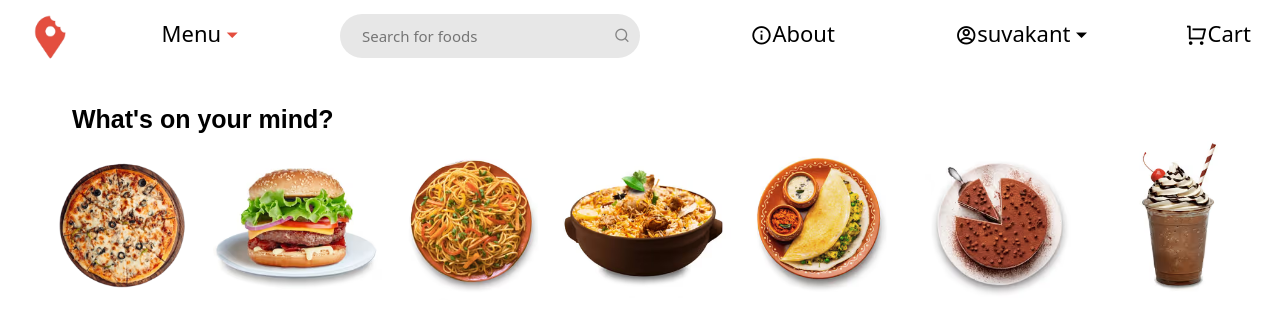
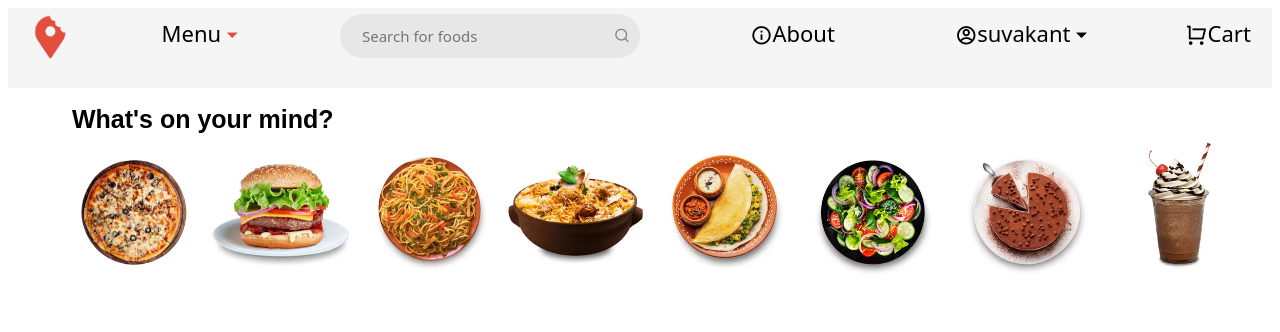
Before and after one commit to suvakantarout/ONLINE-FOOD-DELIVERY, a plain HTML site: page Home.html in a window 1280 px wide. Drawn offline with nearby package versions, Linux system fonts and the light colour scheme.

Commit message:
changes in nav bar

```diff
--- a/Home.html
+++ b/Home.html
@@ -30,13 +30,14 @@
             </nav>
             <h1 id="Text">What's on your mind?</h1>
             <div id="Whats_on_your_mind">
-                <img src="images/categories/Pizza (2).png" alt="Error" height="15%" width="15%">
-                <img src="images/categories/Burger.png" alt="Error" height="15%" width="15%">
-                <img src="images/categories/Chinese.png" alt="Error" height="15%" width="15%">
-                <img src="images/categories/Biryani.png" alt="Error" height="15%" width="15%">
-                <img src="images/categories/Indian.png" alt="Error" height="13%" width="15%">
-                <img src="images/categories/Dessert.png" alt="Error" height="13%" width="16%">
-                <img src="images/categories/Shakes.png" alt="Error" height="16%" width="15%">
+                <img src="images/categories/Pizza (2).png" alt="Error" height="13%" width="13%">
+                <img src="images/categories/Burger.png" alt="Error" height="13%" width="13%">
+                <img src="images/categories/Chinese.png" alt="Error" height="13%" width="13%">
+                <img src="images/categories/Biryani.png" alt="Error" height="13%" width="13%">
+                <img src="images/categories/Indian.png" alt="Error" height="13%" width="13%">
+                <img src="images/categories/veg.png" alt="Error" height="13%" width="13%">
+                <img src="images/categories/Dessert.png" alt="Error" height="15%" width="14%">
+                <img src="images/categories/Shakes.png" alt="Error" height="13%" width="13%">
             </div>
         </header>
     </div>
--- a/css/Home.css
+++ b/css/Home.css
@@ -4,7 +4,7 @@ nav {
     display: flex;
     justify-content: space-between;
     z-index: 1;
-    /* background-color: aquamarine; */
+    background-color: rgb(245, 245, 245);
 }
 
 #logo {
@@ -121,6 +121,6 @@ nav {
 #Whats_on_your_mind{
     display: flex;
     margin-top: 4%;
-    margin-left: 2%;
+    margin-left: 4%;
     margin-right: 6%;
 }
```
Also changed, not shown: images/categories/Salad.png (added), images/categories/indian.jpg (added), images/categories/veg.png (added).
